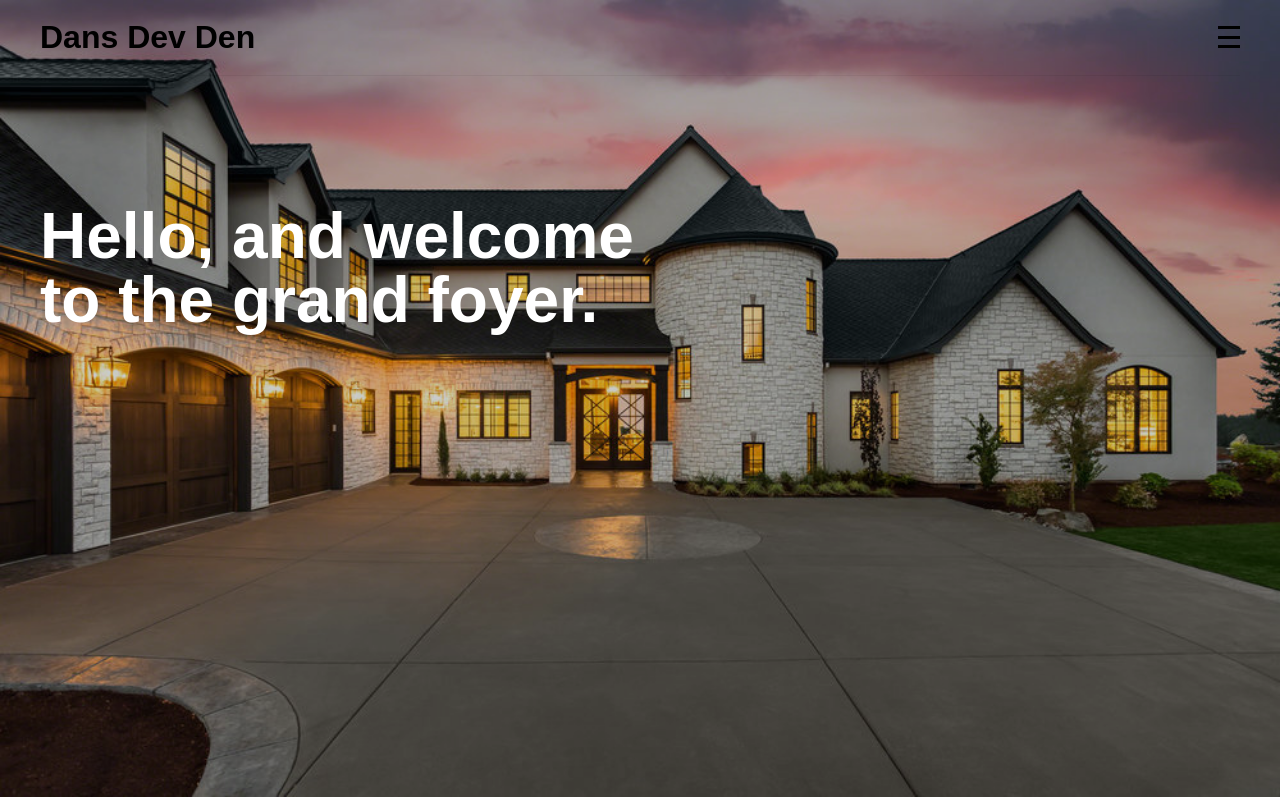
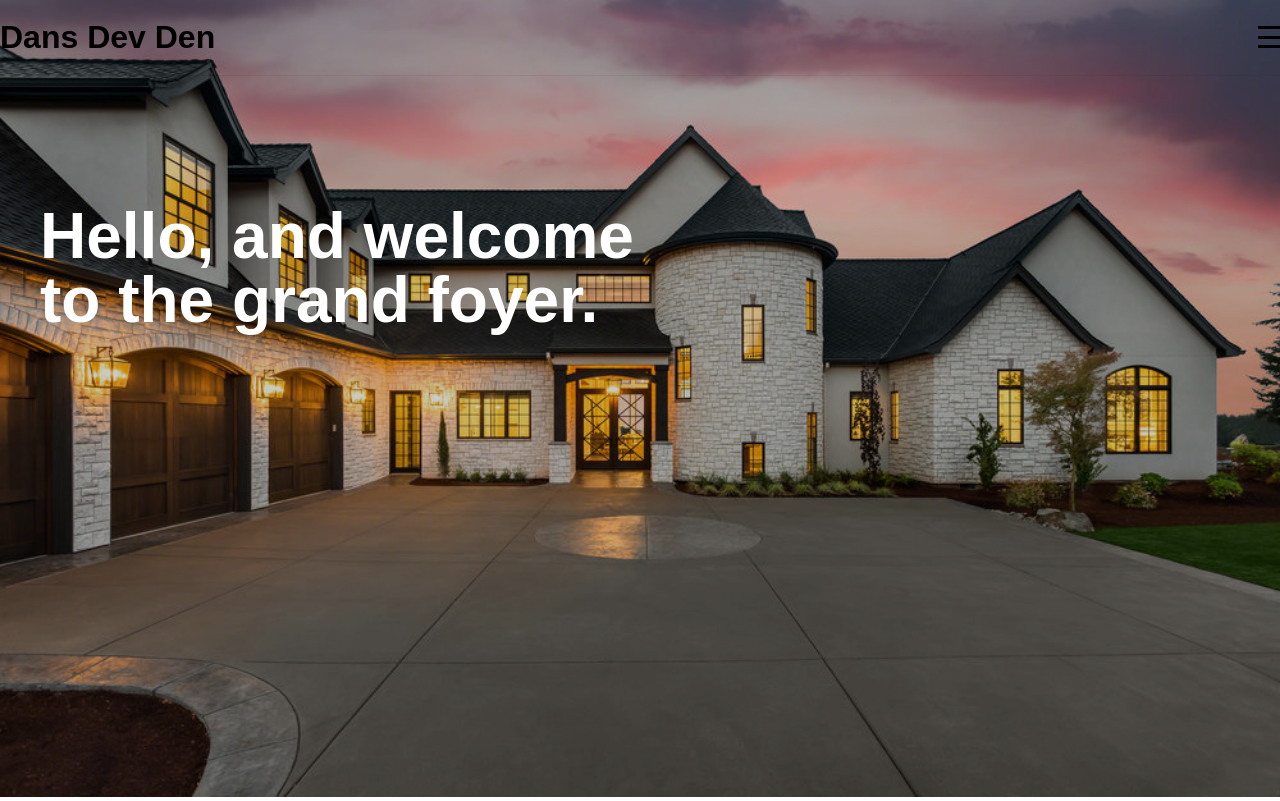
Before and after one commit to danriley11/DansDevDen, a React (Vite) app: page / in a window 1280 px wide. Built offline with nearby package versions, Linux system fonts and the light colour scheme.

Commit message:
Update DefaultRouteWrapper

```diff
--- a/src/routes/RouteWrappers.tsx
+++ b/src/routes/RouteWrappers.tsx
@@ -7,10 +7,10 @@ type RouteWrapperProps = {
 };
 const DefaultRouteWrapper = ({ children }: RouteWrapperProps) => {
   return (
-    <Container>
+    <>
       <Navbar />
-      {children}
-    </Container>
+      <Container>{children}</Container>
+    </>
   );
 };
 
```
